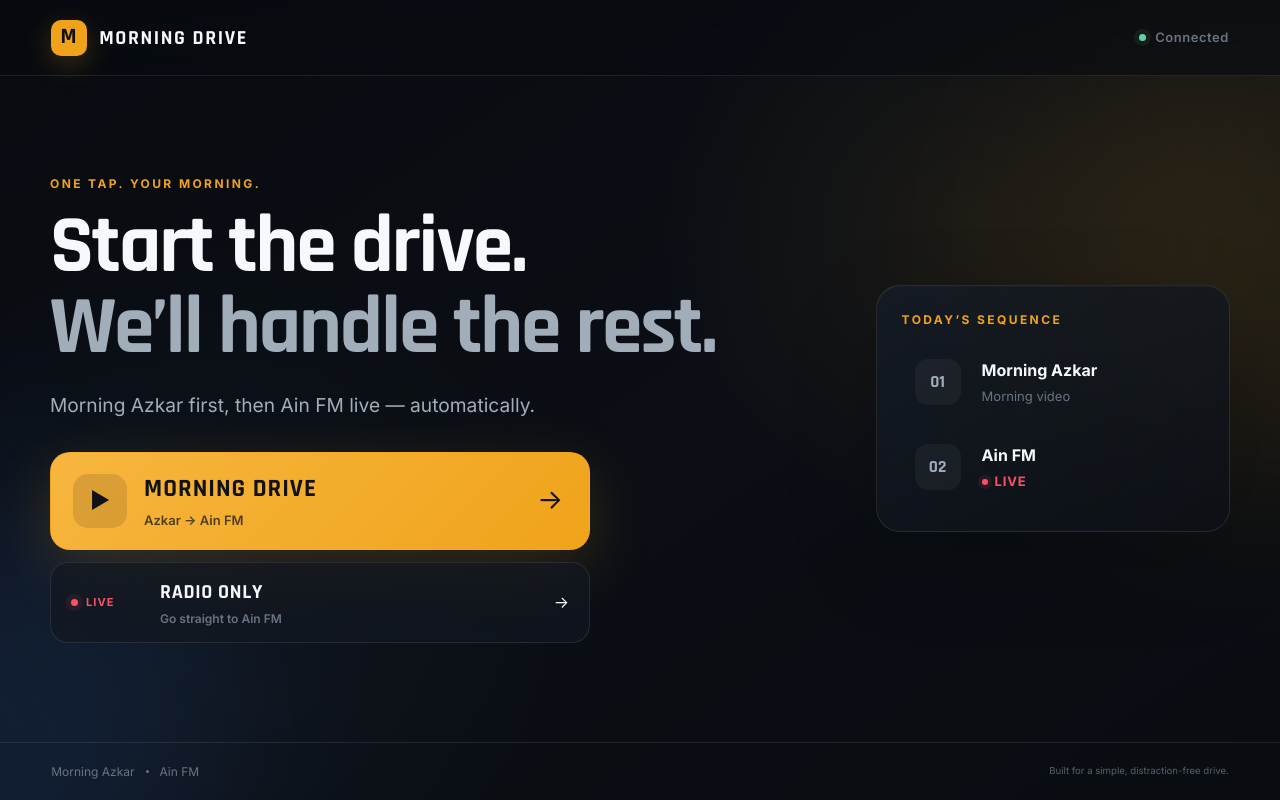
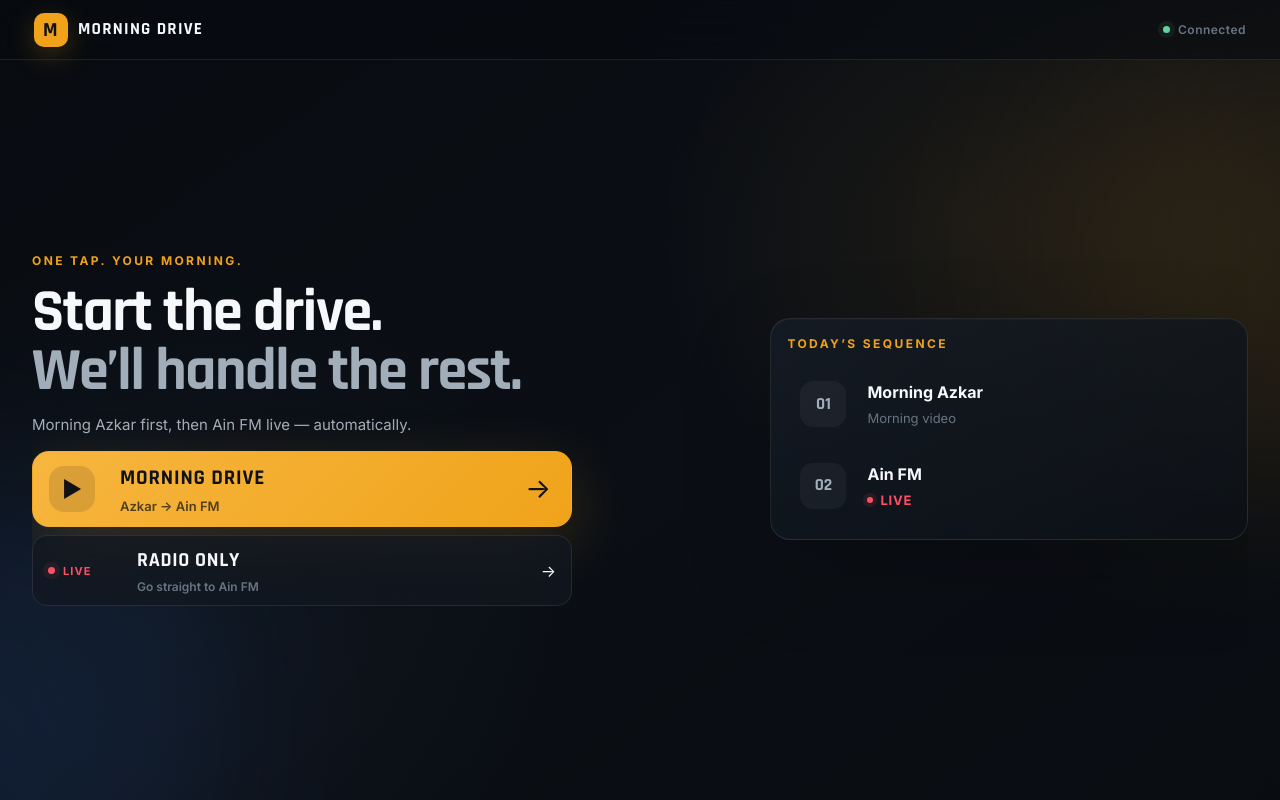
Before and after one commit to eltawalbeh/MorningDriveWebApp, a React (Vite) app: page / in a window 1280 px wide. Built offline with nearby package versions, Linux system fonts and the light colour scheme.

Commit message:
Update files from Figma Make

```diff
--- /dev/null
+++ b/src/car-screen-fix.css
@@ -0,0 +1,317 @@
+/*
+  Morning Drive — real car browser viewport fix
+  Target: wide infotainment displays where browser chrome reduces the usable
+  webpage height to roughly 700–850 CSS pixels.
+*/
+
+/* Main car-browser profile */
+@media (orientation: landscape) and (min-width: 1100px) and (max-height: 850px) {
+  html,
+  body,
+  #root,
+  .app-shell {
+    height: 100dvh;
+    min-height: 100dvh;
+    overflow: hidden;
+  }
+
+  .app-shell {
+    grid-template-rows: 60px minmax(0, 1fr);
+  }
+
+  .topbar {
+    min-height: 60px;
+    height: 60px;
+    padding: 9px 34px;
+  }
+
+  .brand {
+    gap: 10px;
+    font-size: 17px;
+    letter-spacing: .075em;
+  }
+
+  .brand__mark {
+    width: 34px;
+    height: 34px;
+    border-radius: 10px;
+    font-size: 20px;
+  }
+
+  .topbar__status {
+    font-size: 12px;
+    gap: 8px;
+  }
+
+  .footer {
+    display: none !important;
+  }
+
+  .stage {
+    width: min(1680px, calc(100% - 64px));
+    height: 100%;
+    min-height: 0;
+    padding: 10px 0 12px;
+    margin: 0 auto;
+    align-items: center;
+    overflow: hidden;
+  }
+
+  /* Home screen */
+  .ready-layout {
+    grid-template-columns: minmax(0, 1.18fr) minmax(310px, .82fr);
+    gap: clamp(30px, 4vw, 68px);
+  }
+
+  .hero-copy h1 {
+    font-size: clamp(42px, 4.7vw, 68px);
+  }
+
+  .hero-copy__body {
+    margin: 12px 0 16px;
+    font-size: 15px;
+    line-height: 1.45;
+  }
+
+  .home-actions {
+    gap: 8px;
+  }
+
+  .start-button {
+    min-height: 70px;
+    padding: 10px 16px;
+    border-radius: 17px;
+  }
+
+  .start-button__icon {
+    width: 46px;
+    height: 46px;
+  }
+
+  .start-button__copy strong {
+    font-size: 21px;
+  }
+
+  .radio-only-button {
+    min-height: 58px;
+    padding: 9px 15px;
+    border-radius: 15px;
+  }
+
+  .memory-card {
+    min-height: 54px;
+    padding: 8px 10px 8px 14px;
+  }
+
+  .local-memory-note {
+    min-height: 50px;
+    padding: 9px 12px;
+  }
+
+  .sequence {
+    padding: 16px;
+    border-radius: 20px;
+  }
+
+  .sequence__item {
+    min-height: 62px;
+  }
+
+  /* Morning Azkar player — this is the critical fit fix */
+  .player-layout {
+    width: min(100%, 1540px);
+    height: 100%;
+    min-height: 0;
+    display: grid;
+    grid-template-rows: auto minmax(0, 1fr) auto auto;
+    align-content: center;
+    margin: 0 auto;
+  }
+
+  .player-heading {
+    margin-bottom: 8px;
+    align-items: center;
+  }
+
+  .player-heading h2 {
+    margin-top: 5px;
+    font-size: clamp(30px, 3.1vw, 40px);
+    line-height: 1;
+  }
+
+  .player-heading p {
+    margin-top: 5px;
+    font-size: 13px;
+    line-height: 1.35;
+  }
+
+  .step-counter {
+    font-size: 18px;
+  }
+
+  .status-badge {
+    min-height: 24px;
+    padding: 0 9px;
+    font-size: 9px;
+  }
+
+  .video-frame {
+    width: 100%;
+    height: 100%;
+    min-height: 0;
+    max-height: 360px;
+    aspect-ratio: auto;
+    border-radius: 18px;
+  }
+
+  .progress-row {
+    grid-template-columns: 44px 1fr 44px;
+    gap: 10px;
+    margin: 8px 2px 0;
+    font-size: 11px;
+  }
+
+  .progress-track {
+    height: 4px;
+  }
+
+  .player-footer {
+    margin-top: 8px;
+    gap: 14px;
+  }
+
+  .playback-controls {
+    gap: 8px;
+    flex-wrap: nowrap;
+  }
+
+  .control-button,
+  .action-button,
+  .fallback-radio-button {
+    min-height: 52px;
+    min-width: 104px;
+    padding: 0 16px;
+    border-radius: 14px;
+    font-size: 13px;
+  }
+
+  .control-button--primary {
+    min-width: 120px;
+  }
+
+  .next-up {
+    gap: 2px;
+  }
+
+  .next-up span {
+    font-size: 10px;
+  }
+
+  .next-up strong {
+    font-size: 12px;
+  }
+
+  /* Radio view */
+  .radio-layout {
+    width: min(100%, 1120px);
+    gap: clamp(44px, 5vw, 82px);
+  }
+
+  .radio-orb {
+    width: min(25vw, 250px);
+  }
+
+  .radio-copy h2 {
+    margin-top: 5px;
+    font-size: clamp(42px, 4vw, 56px);
+  }
+
+  .radio-copy > p {
+    margin-top: 7px;
+    font-size: 14px;
+  }
+
+  .radio-copy .playback-controls {
+    margin-top: 18px;
+  }
+
+  .radio-only-note,
+  .sequence--compact {
+    margin-top: 16px;
+  }
+
+  .radio-only-note {
+    min-height: 58px;
+  }
+}
+
+/* Extra-tight browser viewport: some cars keep very tall browser bars */
+@media (orientation: landscape) and (min-width: 1100px) and (max-height: 720px) {
+  .app-shell {
+    grid-template-rows: 52px minmax(0, 1fr);
+  }
+
+  .topbar {
+    min-height: 52px;
+    height: 52px;
+    padding-top: 7px;
+    padding-bottom: 7px;
+  }
+
+  .stage {
+    padding: 6px 0 8px;
+  }
+
+  .player-heading {
+    margin-bottom: 5px;
+  }
+
+  .player-heading p,
+  .next-up {
+    display: none;
+  }
+
+  .player-heading h2 {
+    font-size: 29px;
+  }
+
+  .video-frame {
+    max-height: 310px;
+    border-radius: 15px;
+  }
+
+  .progress-row {
+    margin-top: 6px;
+  }
+
+  .player-footer {
+    margin-top: 6px;
+  }
+
+  .control-button,
+  .action-button,
+  .fallback-radio-button {
+    min-height: 48px;
+  }
+
+  .radio-orb {
+    width: min(22vw, 220px);
+  }
+
+  .radio-copy .playback-controls {
+    margin-top: 12px;
+  }
+
+  .radio-only-note,
+  .sequence--compact {
+    margin-top: 10px;
+  }
+}
+
+/* Do not apply the cramped browser layout after the user enters true fullscreen. */
+@media (orientation: landscape) and (min-width: 1100px) and (min-height: 851px) {
+  :fullscreen .stage,
+  :-webkit-full-screen .stage {
+    width: min(1480px, calc(100% - 72px));
+  }
+}
--- a/src/main.tsx
+++ b/src/main.tsx
@@ -2,6 +2,7 @@ import React from 'react'
 import ReactDOM from 'react-dom/client'
 import App from './App'
 import './index.css'
+import './car-screen-fix.css'
 import { registerServiceWorker } from './registerServiceWorker'
 
 ReactDOM.createRoot(document.getElementById('root')!).render(
```
